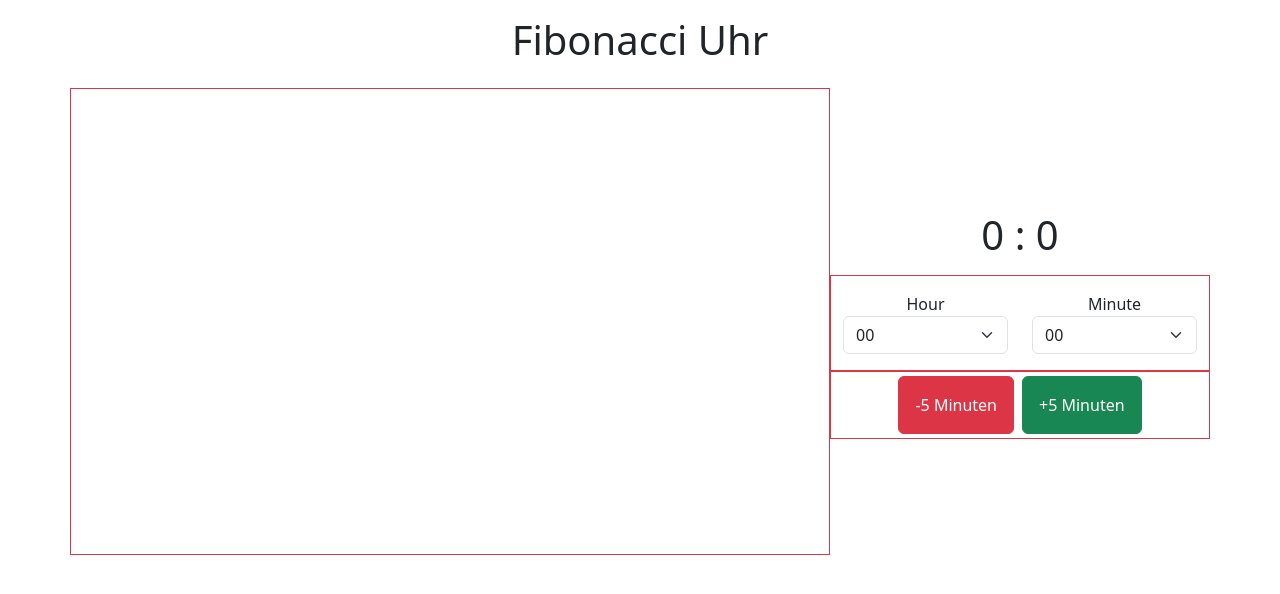
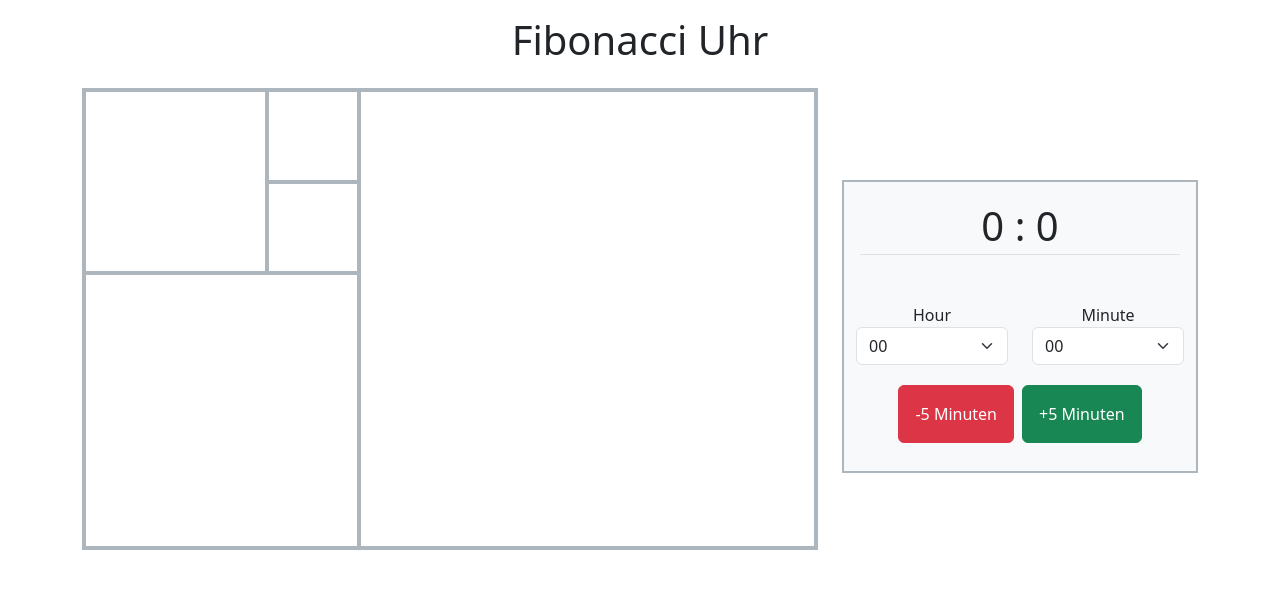
Before and after one commit to brandt-codes/fibonacci-uhr, an Angular app: page / in a window 1280 px wide. Shown: the top 594 px of the page. Built offline with nearby package versions, Linux system fonts and the light colour scheme.

Commit message:
refactor: reduce html, css and adjust style

```diff
--- a/src/app/clock-control/clock-control.component.html
+++ b/src/app/clock-control/clock-control.component.html
@@ -1,10 +1,11 @@
-<div class="row mb-2">
-  <div class="col-12 h1 text-center">
+<div class="container">
+  <div class="row mb-2 p-3">
+    <div class="col-12 h1 text-center border-bottom p-1">
       {{ hour }} : {{ minute }}
     </div>
   </div>
   <div class="row mb-2">
-  <div class="col-12 col-sm-6 col-lg-12 mb-2 mb-sm-0 border border-danger text-center">
+    <div class="col-12 col-md-7 col-lg-12 mb-2 mb-sm-0 text-center">
       <div class="row mt-3 mb-3">
         <div class="col-6">
           Hour
@@ -45,8 +46,9 @@
       </div>
     </div>
     <div
-    class="col-12 col-sm-6 col-lg-12 text-center border border-danger d-flex align-content-center flex-wrap justify-content-center">
+      class="col-12 col-md-5 col-lg-12 mb-3 mb-md-0 mb-lg-3 text-center d-flex align-content-center flex-wrap justify-content-center">
       <button type="button" class="btn btn-danger m-1 p-3">-5 Minuten</button>
       <button type="button" class="btn btn-success m-1 p-3">+5 Minuten</button>
     </div>
   </div>
+</div>
--- a/src/app/clock/clock-element/clock-element.component.html
+++ b/src/app/clock/clock-element/clock-element.component.html
@@ -1,2 +1 @@
-<div class="w-100 h-100" [ngStyle]="{background: calculatedColor}">
-</div>
+<div class="w-100 h-100 border border-2 border-dark-subtle" [ngStyle]="{background: calculatedColor}"></div>
--- a/src/app/clock/clock.component.html
+++ b/src/app/clock/clock.component.html
@@ -1,30 +1,24 @@
-<div class="text-center mx-auto">
-  <div class="wrapper-five-and-rest">
-    <div class="rest-of-five d-inline-block">
-      <div class="wrapper-three-and-rest">
-        <div class="rest-of-three">
-          <div class="wrapper-two-and-rest d-block">
-            <div class="two d-inline-block align-top size2 square">
+<div class="container">
+  <div class="d-flex border border-2 border-dark-subtle">
+    <div class="flex-grow-1">
+      <div class="d-flex">
+        <div class="w-66 align-top">
           <app-clock-element id="2"></app-clock-element>
         </div>
-            <div class="rest-of-two d-inline-block">
-              <div class="wrapper-one-and-rest d-block">
-                <div class="one size1 square">
+        <div class="flex-grow-1">
+          <div class="square">
             <app-clock-element id="1.1"></app-clock-element>
           </div>
-                <div class="one size1 square">
+          <div class="square">
             <app-clock-element id="1.2"></app-clock-element>
           </div>
         </div>
       </div>
-          </div>
-        </div>
-        <div class="three size3 square">
+      <div class="square">
         <app-clock-element id="3"></app-clock-element>
       </div>
     </div>
-    </div>
-    <div class="five d-inline-block align-top size5 square">
+    <div class="w-62 align-top square">
       <app-clock-element id="5"></app-clock-element>
     </div>
   </div>
--- a/src/app/clock/clock.component.scss
+++ b/src/app/clock/clock.component.scss
@@ -1,37 +1,11 @@
-.clock-wrapper {
-  //width: 80%;
-}
-
 .square {
   aspect-ratio: 1 / 1;
 }
 
-.one {
-  background: #00ffff;
-  width: 100%;
+.w-66 {
+  width: 66.666%;
 }
 
-.two {
-  background: #ffff00;
-  width: 66.6%;
-}
-.rest-of-two {
-  width: 33.3%;
-}
-
-
-.three {
-  background: #ff00ff;
-  width: 100%;
-}
-.rest-of-three {
-  width: 100%;
-}
-
-.five {
-  background: #ff0000;
+.w-62 {
   width: 62.5%;
 }
-.rest-of-five {
-  width: 37.5%;
-}
--- a/src/app/main/main.component.html
+++ b/src/app/main/main.component.html
@@ -1,10 +1,10 @@
 <div class="container">
   <div class="row mt-3 mb-3">
-    <div class="col-12 col-lg-8 border border-danger">
+    <div class="col-12 p-0 m-0 col-lg-8">
       <app-clock></app-clock>
     </div>
-    <div class="col-12 col-lg-4 d-flex align-items-center">
-      <div class="w-100 mt-3">
+    <div class="col-12 col-lg-4 flex align-items-center align-self-center">
+      <div class="w-100 mt-3 bg-light border border-2 border-dark-subtle">
         <app-clock-control></app-clock-control>
       </div>
     </div>
```
Lines whose indentation alone changed are shown as unchanged.
